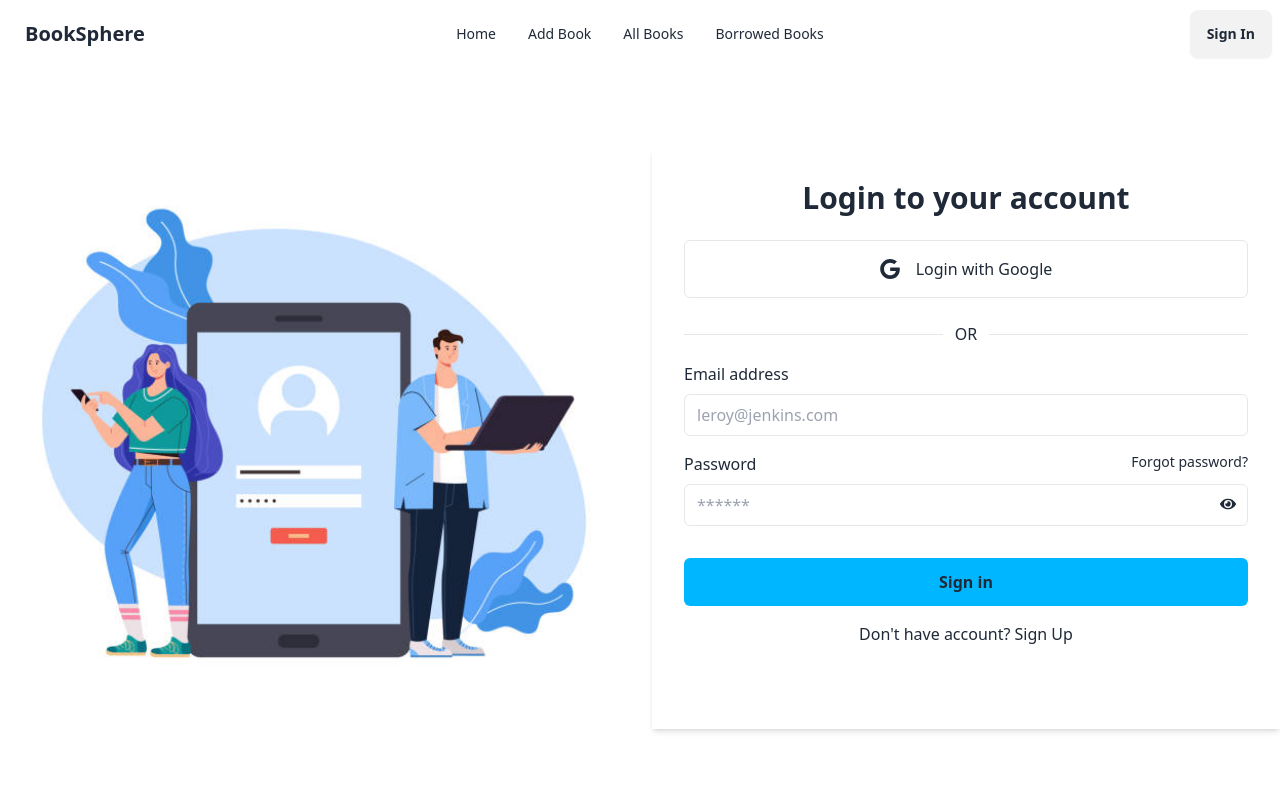
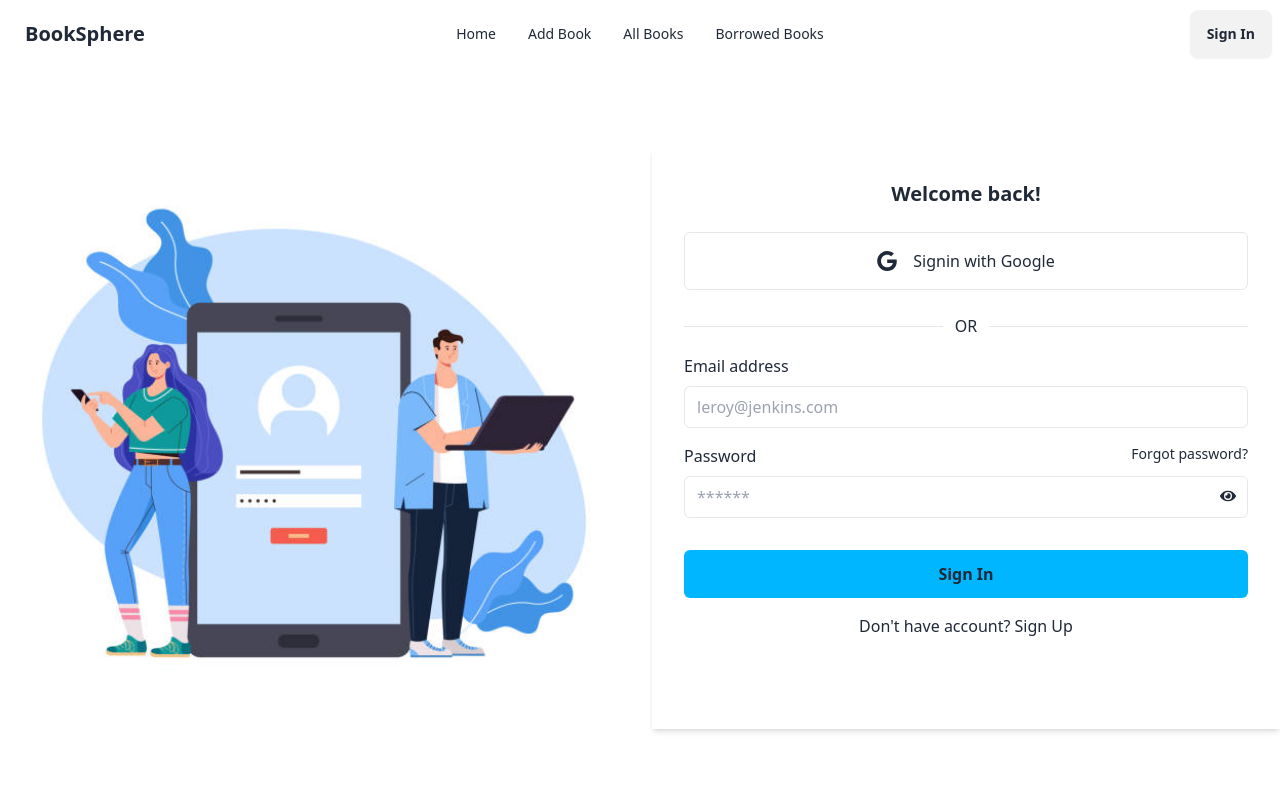
Before and after one commit to Tamanna5092/library-management-client, a React (Vite) app: page /signIn in a window 1280 px wide. Shown: the top 800 px of the page. Built offline with nearby package versions, Linux system fonts and the light colour scheme; no server answers.

Commit message:
user create and sign in

```diff
--- a/package.json
+++ b/package.json
@@ -15,6 +15,7 @@
     "match-sorter": "^8.0.0",
     "react": "^19.0.0",
     "react-dom": "^19.0.0",
+    "react-hot-toast": "^2.5.2",
     "react-icons": "^5.5.0",
     "react-router-dom": "^7.1.5",
     "sort-by": "^1.2.0",
--- a/src/main.jsx
+++ b/src/main.jsx
@@ -6,12 +6,14 @@ import {
   RouterProvider,
 } from "react-router-dom";
 import AuthProvider from './provider/AuthProvider.jsx';
+import { Toaster } from 'react-hot-toast';
 
 
 createRoot(document.getElementById('root')).render(
   <StrictMode>
     <AuthProvider>
     <RouterProvider router={Route}></RouterProvider>
+    <Toaster />
     </AuthProvider>
   </StrictMode>,
 )
--- a/src/pages/Authentication/SignIn.jsx
+++ b/src/pages/Authentication/SignIn.jsx
@@ -1,23 +1,50 @@
 import React, { useContext } from "react";
-import signIn from '../../assets/signIn.jpg'
+import signinImg from '../../assets/signIn.jpg'
 import { Link } from "react-router-dom";
 import { AuthContext } from "../../provider/AuthProvider";
 import { FaEye } from "react-icons/fa";
 import { FaEyeSlash } from "react-icons/fa6";
+import toast from "react-hot-toast";
 
 const SignIn = () => {
-  const {showPassword, setShowPassword} = useContext(AuthContext)
+  const {showPassword, setShowPassword, signInWithGoogle, signIn} = useContext(AuthContext)
+
+  // google sign in
+  const handleGoogleSignIn = async() => {
+    try {
+      await signInWithGoogle()
+      toast.success('Sign In Successful')
+    } catch (error) {
+      console.error(error)
+    }
+  }
+
+  // email password sign in
+  const handleSignIn = async(e) => {
+    e.preventDefault()
+    const form = e.target
+    const email = form.email.value
+    const password = form.password.value
+    // console.log(email, password)
+    try {
+      const result = await signIn(email, password)
+      toast.success('Sign In Successful')
+      console.log(result.user)
+    } catch (error) {
+       toast.error(error.message)
+    }
+  }
 
   return (
     <div className="grid grid-cols-1 max-w-7xl mx-auto my-20 md:grid-cols-2 gap-6">
       <div className="">
-        <img className="w-full h-full" src={signIn} alt="" />
+        <img className="w-full h-full" src={signinImg} alt="" />
       </div>
       <div className="w-full p-4 shadow-md sm:p-8 dark:bg-gray-50 dark:text-gray-800">
-        <h2 className="mb-3 text-3xl font-semibold text-center">
-          Login to your account
-        </h2>
-        <div className="my-6 space-y-4">
+        <h4 className="mb-3 text-xl font-semibold text-center">
+          Welcome back!
+        </h4>
+        <div onClick={handleGoogleSignIn} className="my-6 space-y-4">
           <button
             aria-label="Login with Google"
             type="button"
@@ -30,7 +57,7 @@ const SignIn = () => {
             >
               <path d="M16.318 13.714v5.484h9.078c-0.37 2.354-2.745 6.901-9.078 6.901-5.458 0-9.917-4.521-9.917-10.099s4.458-10.099 9.917-10.099c3.109 0 5.193 1.318 6.38 2.464l4.339-4.182c-2.786-2.599-6.396-4.182-10.719-4.182-8.844 0-16 7.151-16 16s7.156 16 16 16c9.234 0 15.365-6.49 15.365-15.635 0-1.052-0.115-1.854-0.255-2.651z"></path>
             </svg>
-            <p>Login with Google</p>
+            <p>Signin with Google</p>
           </button>
         </div>
         <div className="flex items-center w-full my-4">
@@ -38,7 +65,7 @@ const SignIn = () => {
           <p className="px-3 dark:text-gray-600">OR</p>
           <hr className="w-full dark:text-gray-600" />
         </div>
-        <form noValidate="" action="" className="space-y-8">
+        <form onSubmit={handleSignIn} className="space-y-8">
           <div className="space-y-4">
             <div className="space-y-2">
               <label htmlFor="email" className="block">
@@ -78,10 +105,10 @@ const SignIn = () => {
             </div>
           </div>
           <button
-            type="button"
+            type="submit"
             className="w-full px-8 py-3 font-semibold rounded-md bg-info dark:bg-violet-600 dark:text-gray-50"
           >
-            Sign in
+            Sign In
           </button>
         </form>
         <p className="text-center mt-4">Don't have account?{' '}<Link to={'/signUp'} className="hover:underline">Sign Up</Link></p>
--- a/src/pages/Authentication/SignUp.jsx
+++ b/src/pages/Authentication/SignUp.jsx
@@ -1,25 +1,44 @@
 import React, { useContext } from "react";
 import { Link } from "react-router-dom";
-import signUp from "../../assets/signUp.jpg";
+import signUpImg from "../../assets/signUp.jpg";
 import { FaEye } from "react-icons/fa";
 import { FaEyeSlash } from "react-icons/fa6";
 import { AuthContext } from "../../provider/AuthProvider";
+import toast from "react-hot-toast";
 
 const SignUp = () => {
-  const {showPassword, setShowPassword} = useContext(AuthContext)
+  const {showPassword, setShowPassword, createUser} = useContext(AuthContext)
 
+  // create user
+  const handleSignUp = async(e) => {
+    console.log('User create successfully')
+    e.preventDefault()
+    const form = e.target
+    const name = form.name.value
+    const email = form.email.value
+    const photo = form.photo.value
+    const password = form.password.value
+    // console.log(name,email, photo, password)
+    try {
+      const result = await createUser(email, password)
+      console.log(result)
+      toast.success('User Create Successful')
+    } catch (error) {
+      console.error(error)
+    }
+  }
 
 
   return (
     <div className="grid grid-cols-1 max-w-7xl mx-auto my-20 md:grid-cols-2 gap-6">
       <div>
-        <img className="w-full h-full" src={signUp} alt="" />
+        <img className="w-full h-full" src={signUpImg} alt="" />
       </div>
       <div className="w-full p-4 shadow-md sm:p-8 dark:bg-gray-50 dark:text-gray-800">
         <h2 className="mb-3 text-3xl font-semibold text-center">
           Sign Up your account
         </h2>
-        <form noValidate="" action="" className="space-y-8 mt-8">
+        <form onSubmit={handleSignUp} className="space-y-8 mt-8">
           <div className="space-y-4">
             <div className="space-y-2">
               <label htmlFor="name" className="block">
@@ -86,7 +105,7 @@ const SignUp = () => {
             </div>
           </div>
           <button
-            type="button"
+            type="submit"
             className="w-full px-8 py-3 font-semibold rounded-md bg-info dark:bg-violet-600 dark:text-gray-50"
           >
             Sign Up
--- a/src/provider/AuthProvider.jsx
+++ b/src/provider/AuthProvider.jsx
@@ -1,5 +1,5 @@
 import React, { createContext, useState } from 'react';
-import { createUserWithEmailAndPassword, getAuth, GoogleAuthProvider, onAuthStateChanged, signInWithPopup } from "firebase/auth";
+import { createUserWithEmailAndPassword, getAuth, GoogleAuthProvider, onAuthStateChanged, signInWithEmailAndPassword, signInWithPopup } from "firebase/auth";
 import { app } from '../firebase/firebase.config';
 import { useEffect } from 'react';
 
@@ -17,6 +17,10 @@ const AuthProvider = ({ children }) => {
 
     const createUser = (email, password) => {
         return createUserWithEmailAndPassword(auth, email, password)
+    }
+
+    const signIn = (email, password) => {
+        return signInWithEmailAndPassword(auth, email, password)
     }
 
     const signInWithGoogle = () => {
@@ -38,6 +42,7 @@ const AuthProvider = ({ children }) => {
         loading,
         setLoading,
         createUser,
+        signIn,
         signInWithGoogle,
         showPassword,
         setShowPassword,
```
Also changed, not shown: 1 other file (tests, documents, lock files or other folders).
